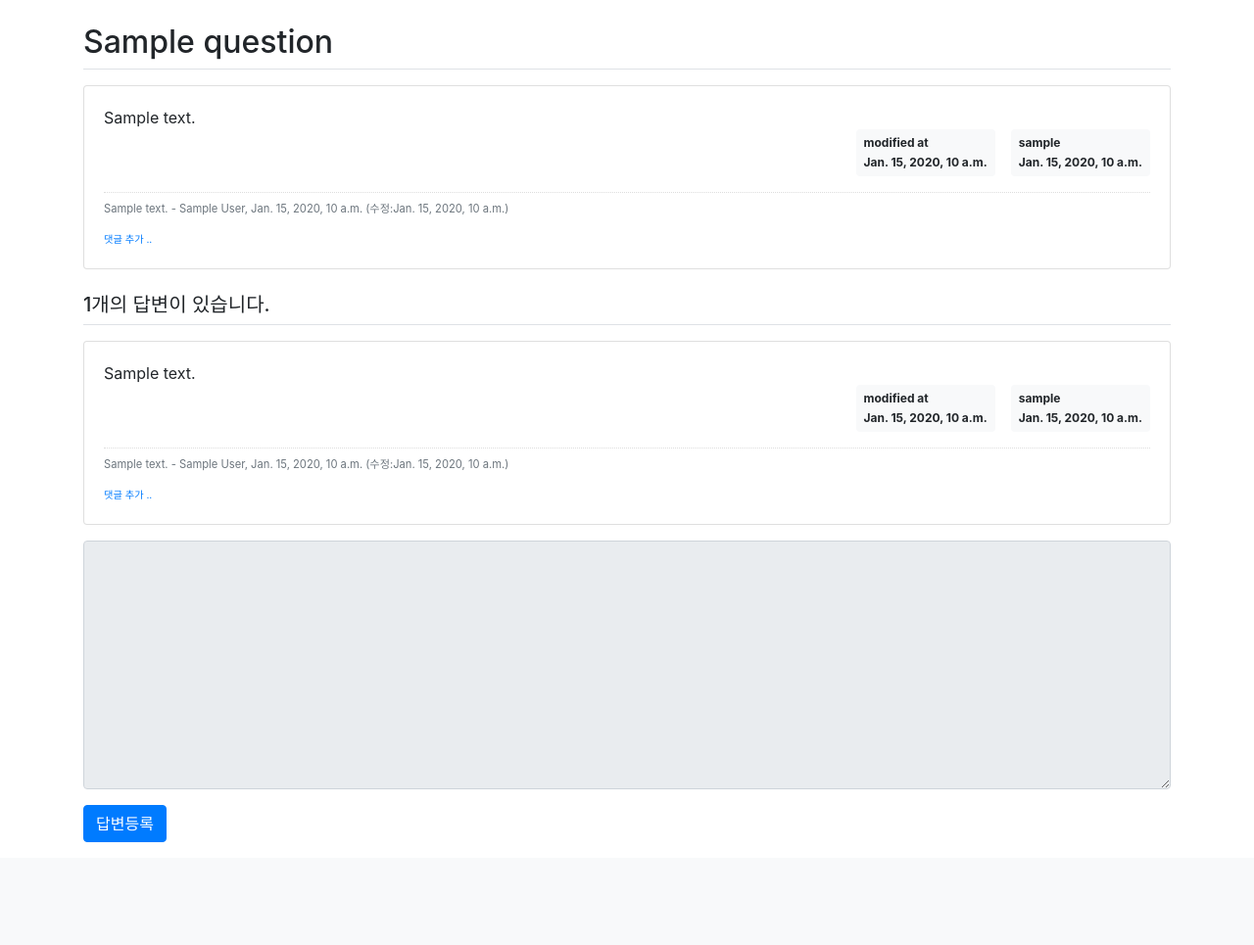
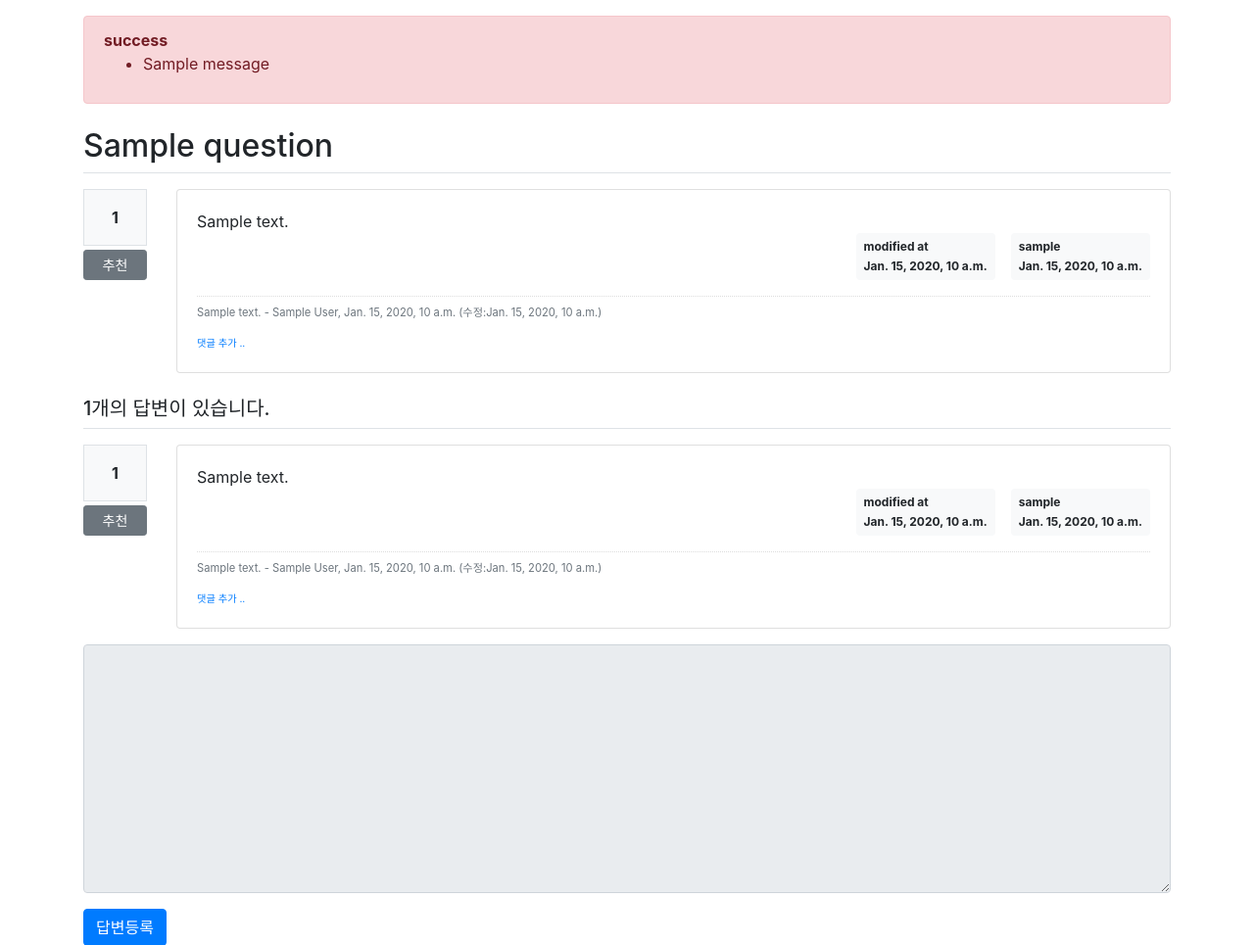
Before and after one commit to MINJU-KIMmm/Jump-to-Django, a Django app: template mysite/templates/pybo/question_detail.html in a window 1280 px wide. Shown: the part 57-1022 px from the top of the page at 98% size. Before the commit the page ends 917 px from the top, so only its background shows below. Run offline with Django 4.2, Linux system fonts and the light colour scheme; the template is opened without the code that fills it: most values are stand-ins (such as "Sample title", 1, 10 or a date in 2020); one stand-in notice (Sample message) is shown; some libraries are stand-ins or nearby versions.

Commit message:
3-12 추천기능

```diff
--- a/mysite/templates/pybo/question_detail.html
+++ b/mysite/templates/pybo/question_detail.html
@@ -1,10 +1,24 @@
-
-
 {% extends 'base.html' %}
 {% block content %}
 <div class="container my-3">
+    <!-- 사용자오류 표시 -->
+    {% if messages %}
+    <div class="alert alert-danger my-3" role="alert">
+    {% for message in messages %}
+        <strong>{{ message.tags }}</strong>
+        <ul><li>{{ message.message }}</li></ul>
+    {% endfor %}
+    </div>
+    {% endif %}
     <h2 class="border-bottom py-2">{{ question.subject }}</h2>
-    <div class="card my-3">
+    <div class="row my-3">
+        <div class="col-1"> <!-- 추천영역 -->
+            <div class="bg-light text-center p-3 border font-weight-bolder mb-1">{{question.voter.count}}</div>
+            <a href="#" data-uri="{% url 'pybo:vote_question' question.id  %}"
+               class="recommend btn btn-sm btn-secondary btn-block my-1">추천</a>
+        </div>
+        <div class="col-11"> <!-- 질문영역 -->
+            <div class="card">
                 <div class="card-body">
                     <div class="card-text" style="white-space: pre-line;">{{ question.content }}</div>
                     <div class="d-flex justify-content-end">
@@ -55,9 +69,18 @@
                     <!-- 질문 댓글 End -->
                 </div>
             </div>
+        </div>
+    </div>
     <h5 class="border-bottom my-3 py-2">{{question.answer_set.count}}개의 답변이 있습니다.</h5>
     {% for answer in question.answer_set.all %}
-    <div class="card my-3">
+    <div class="row my-3">
+        <div class="col-1">  <!-- 추천영역 -->
+            <div class="bg-light text-center p-3 border font-weight-bolder mb-1">{{answer.voter.count}}</div>
+            <a href="#" data-uri="{% url 'pybo:vote_answer' answer.id  %}"
+                class="recommend btn btn-sm btn-secondary btn-block my-1">추천</a>
+        </div>
+        <div class="col-11">  <!-- 답변영역 -->
+            <div class="card">
                 <div class="card-body">
                     <div class="card-text" style="white-space: pre-line;">{{ answer.content }}</div>
                     <div class="d-flex justify-content-end">
@@ -106,6 +129,8 @@
                     </div>
                 </div>
             </div>
+        </div>
+    </div>
     {% endfor %}
     <form action="{% url 'pybo:answer_create' question.id %}" method="post" class="my-3">
         {% csrf_token %}
@@ -135,6 +160,11 @@ $(document).ready(function(){
             location.href = $(this).data('uri');
         }
     });
+    $(".recommend").on('click', function() {
+        if(confirm("정말로 추천하시겠습니까?")) {
+            location.href = $(this).data('uri');
+        }
+    });
 });
 </script>
 {% endblock %}
```
Also changed, not shown: mysite/pybo/models.py (+5 -2 lines), mysite/pybo/urls.py (+8 -1 lines), mysite/pybo/views/vote_views.py (added, +29 -0 lines), mysite/templates/pybo/question_list.html (+6 -1 lines), mysite/pybo/migrations/0006_answer_voter_question_voter_alter_answer_author_and_more.py (added). Lines whose indentation alone changed are shown as unchanged.
